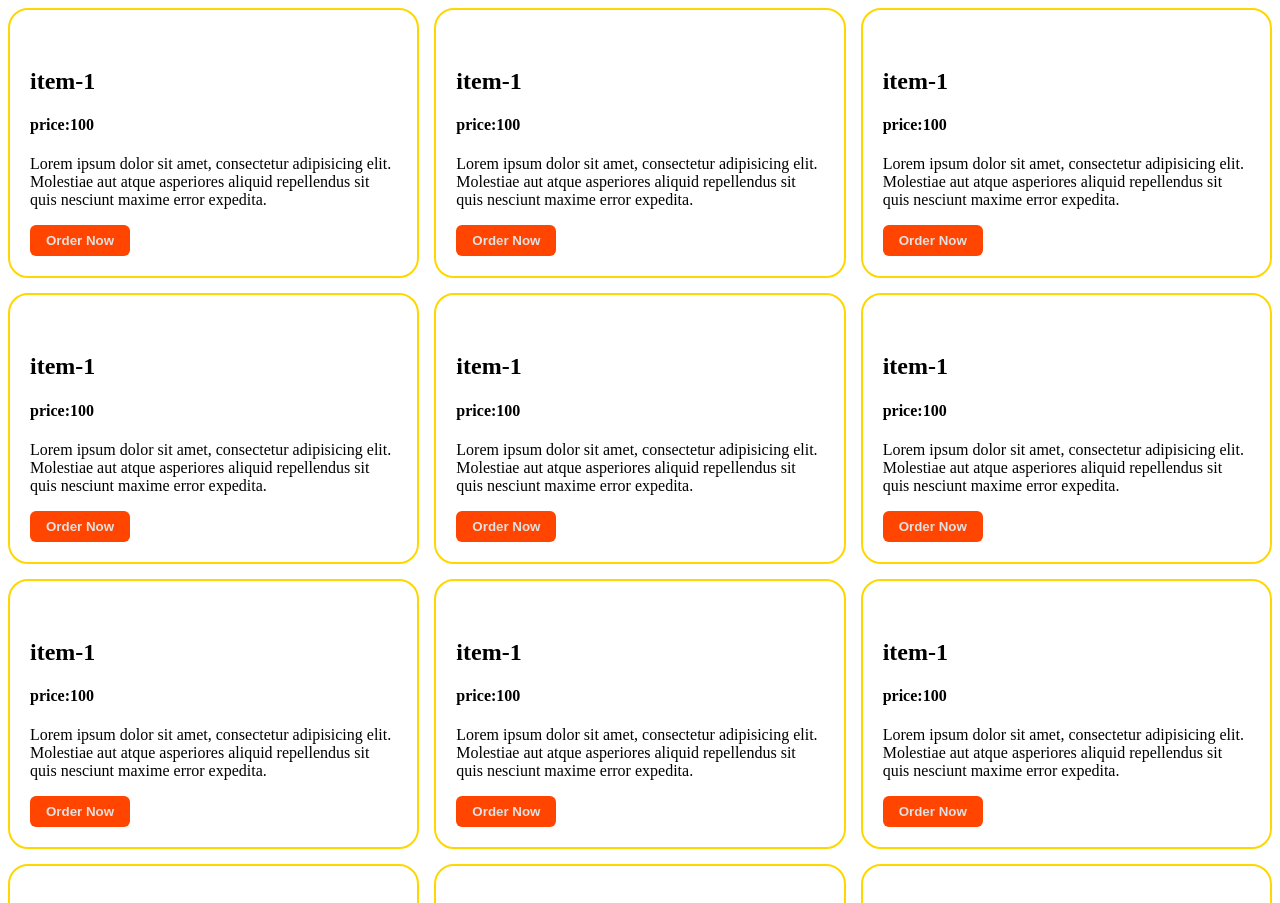
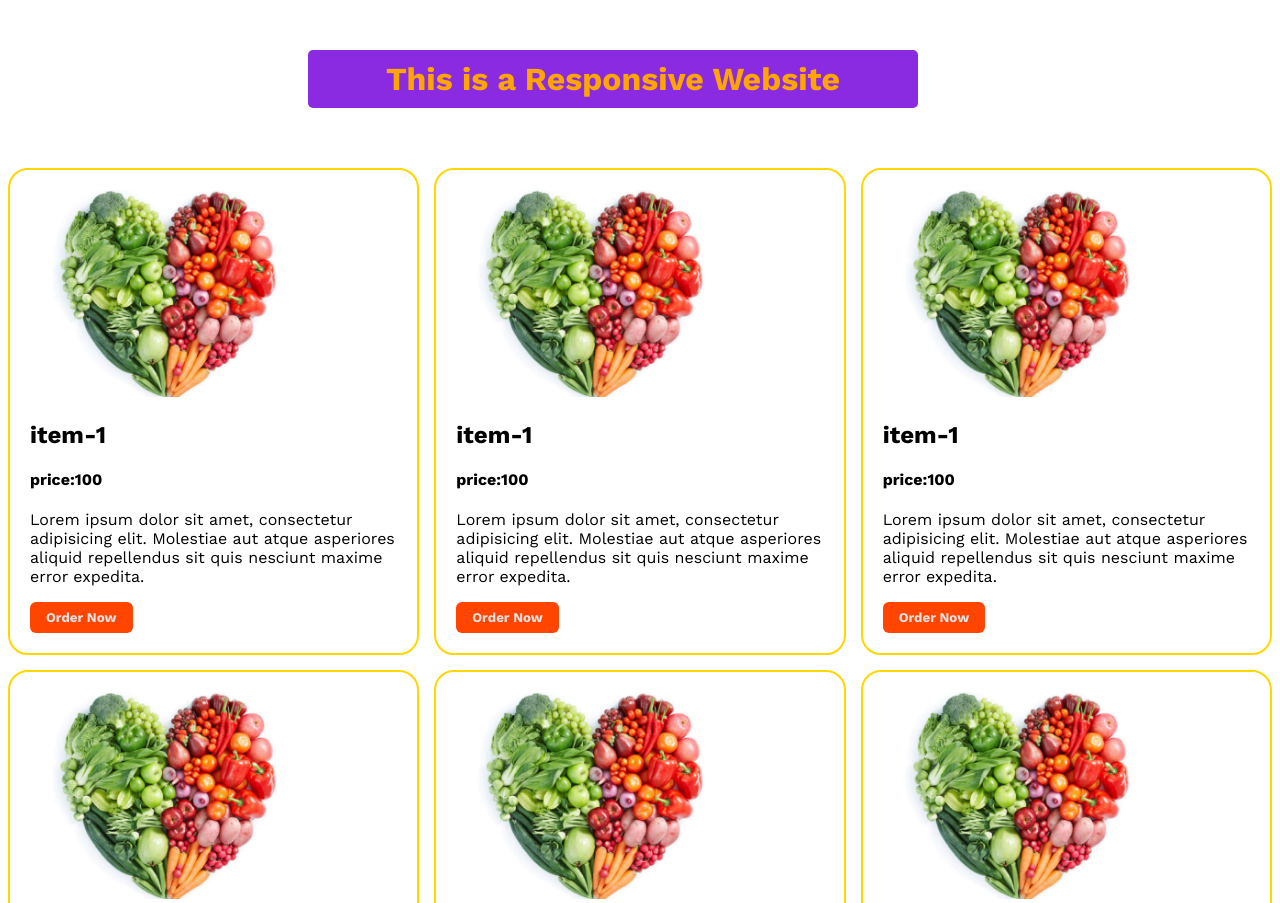
Before and after one commit to mdalamin0/responsive-website-repo, a plain HTML site: page responsive-website-repo/index.html in a window 1280 px wide. Shown: the top 903 px of the page. Drawn offline with nearby package versions, Linux system fonts and the light colour scheme.

Commit message:
changed code

```diff
--- a/responsive-website-repo/index.html
+++ b/responsive-website-repo/index.html
@@ -6,9 +6,12 @@
     <meta http-equiv="X-UA-Compatible" content="IE=edge">
     <meta name="viewport" content="width=device-width, initial-scale=1.0">
     <title>Responsive Website</title>
+    <link rel="preconnect" href="https://fonts.googleapis.com"><link rel="preconnect" href="https://fonts.gstatic.com" crossorigin><link href="https://fonts.googleapis.com/css2?family=Inter:wght@300;400;500;600;700;800&family=Lobster&family=Open+Sans:ital,wght@0,300;0,400;0,500;0,600;0,700;0,800;1,300;1,400;1,500;1,600&family=Poppins:wght@300;400;500;600;700;800&family=Rowdies:wght@300;400&family=Work+Sans:ital,wght@0,100;0,200;0,300;0,400;0,500;0,600;0,700;0,800;1,100;1,200&display=swap" rel="stylesheet">
+    <script src="https://kit.fontawesome.com/7875037186.js" crossorigin="anonymous"></script>
     <link rel="stylesheet" href="style.css">
 </head>
 <body>
+    <h1>This is a Responsive Website</h1>
     <div class="container">
         <div class="food">
             <img src="./healthy-011636373981.jpg" alt="">
--- a/responsive-website-repo/style.css
+++ b/responsive-website-repo/style.css
@@ -1,6 +1,24 @@
 img{
     width: 75%;
  }
+ *{
+    font-family: 'Work Sans';
+ }
+ h1 {
+    color: orange;
+    text-align: center;
+    margin-bottom: 60px;
+    margin-top: 50px;
+    transition: .4s;
+    background-color: blueviolet;
+    width: 570px;
+    margin-left: 300px;
+    border-radius: 5px;
+    padding: 10px 20px;
+}
+h1:hover{
+    color: rgb(213, 146, 19);
+}
  .food{
      border: 2px solid gold;
      border-radius: 20px;
```
Also changed, not shown: responsive-website-repo/healthy-011636373981.jpg (added).
